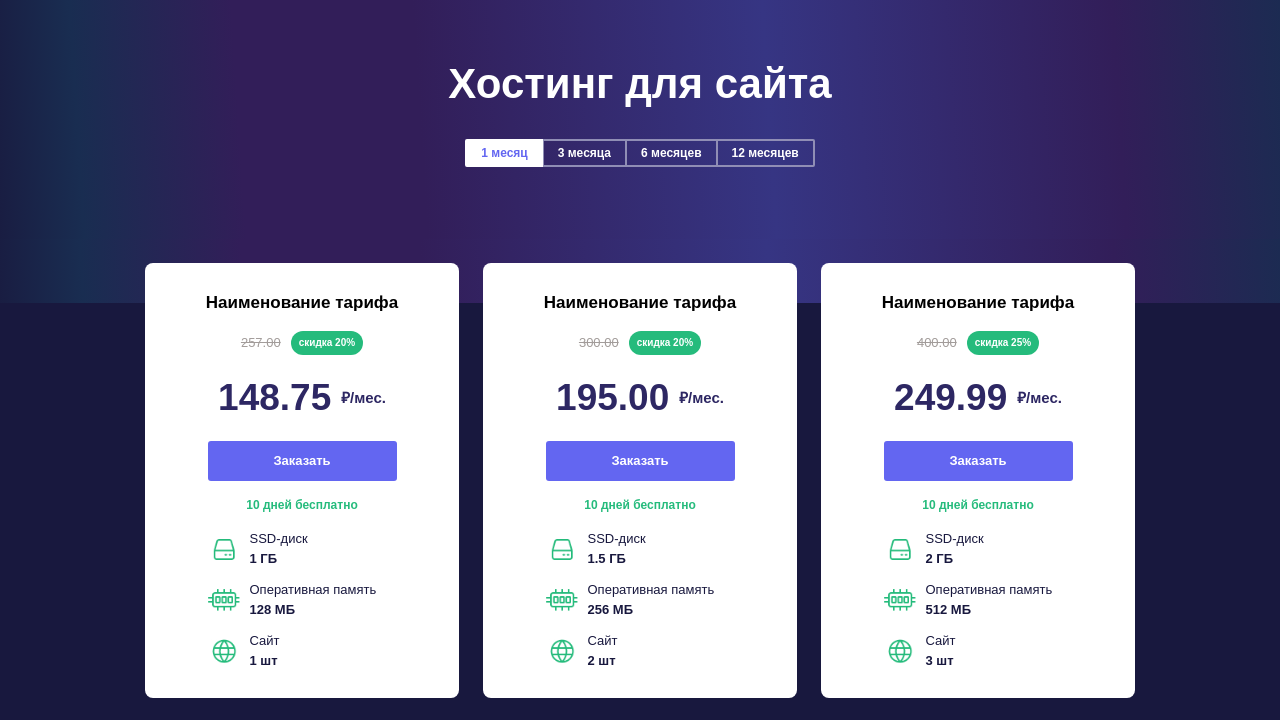
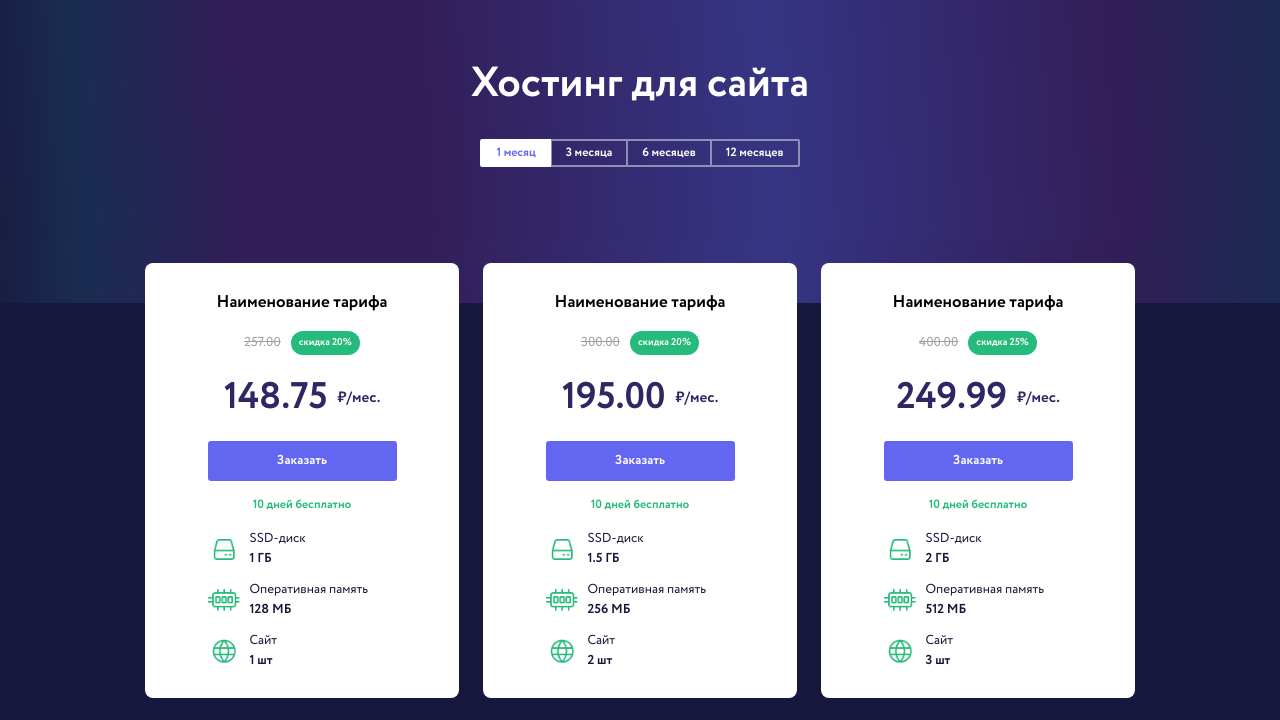
Before and after one commit to AzamjonKobulov/uzhosts, a website: page public/index.html in a window 1280 px wide. Shown: the part 80-800 px from the top of the page. Drawn offline with nearby package versions, Linux system fonts and the light colour scheme; the site is published under a folder, as on GitHub Pages, so addresses that start at the root find nothing.

Commit message:
fix/path

```diff
--- a/src/styles.css
+++ b/src/styles.css
@@ -1,64 +1,64 @@
 @font-face {
   font-family: "Circe";
-  src: url("/public/assets/fonts/circe/Circe-Light.eot");
+  src: url("../assets/fonts/circe/Circe-Light.eot");
   src: local("Circe Light"), local("Circe-Light"),
-    url("/public/assets/fonts/circe/Circe-Light.eot?#iefix")
+    url("../assets/fonts/circe/Circe-Light.eot?#iefix")
       format("embedded-opentype"),
-    url("/public/assets/fonts/circe/Circe-Light.woff2") format("woff2"),
-    url("/public/assets/fonts/circe/Circe-Light.woff") format("woff"),
-    url("/public/assets/fonts/circe/Circe-Light.ttf") format("truetype");
+    url("../assets/fonts/circe/Circe-Light.woff2") format("woff2"),
+    url("../assets/fonts/circe/Circe-Light.woff") format("woff"),
+    url("../assets/fonts/circe/Circe-Light.ttf") format("truetype");
   font-weight: 300;
   font-style: normal;
 }
 
 @font-face {
   font-family: "Circe Extra";
-  src: url("/public/assets/fonts/circe/Circe-ExtraBold.eot");
+  src: url("../assets/fonts/circe/Circe-ExtraBold.eot");
   src: local("Circe Extra Bold"), local("Circe-ExtraBold"),
-    url("/public/assets/fonts/circe/Circe-ExtraBold.eot?#iefix")
+    url("../assets/fonts/circe/Circe-ExtraBold.eot?#iefix")
       format("embedded-opentype"),
-    url("/public/assets/fonts/circe/Circe-ExtraBold.woff2") format("woff2"),
-    url("/public/assets/fonts/circe/Circe-ExtraBold.woff") format("woff"),
-    url("/public/assets/fonts/circe/Circe-ExtraBold.ttf") format("truetype");
+    url("../assets/fonts/circe/Circe-ExtraBold.woff2") format("woff2"),
+    url("../assets/fonts/circe/Circe-ExtraBold.woff") format("woff"),
+    url("../assets/fonts/circe/Circe-ExtraBold.ttf") format("truetype");
   font-weight: 800;
   font-style: normal;
 }
 
 @font-face {
   font-family: "Circe";
-  src: url("/public/assets/fonts/circe/Circe-Thin.eot");
+  src: url("../assets/fonts/circe/Circe-Thin.eot");
   src: local("Circe Thin"), local("Circe-Thin"),
-    url("/public/assets/fonts/circe/Circe-Thin.eot?#iefix")
+    url("../assets/fonts/circe/Circe-Thin.eot?#iefix")
       format("embedded-opentype"),
-    url("/public/assets/fonts/circe/Circe-Thin.woff2") format("woff2"),
-    url("/public/assets/fonts/circe/Circe-Thin.woff") format("woff"),
-    url("/public/assets/fonts/circe/Circe-Thin.ttf") format("truetype");
+    url("../assets/fonts/circe/Circe-Thin.woff2") format("woff2"),
+    url("../assets/fonts/circe/Circe-Thin.woff") format("woff"),
+    url("../assets/fonts/circe/Circe-Thin.ttf") format("truetype");
   font-weight: 100;
   font-style: normal;
 }
 
 @font-face {
   font-family: "Circe";
-  src: url("/public/assets/fonts/circe/Circe-Regular.eot");
+  src: url("../assets/fonts/circe/Circe-Regular.eot");
   src: local("Circe"), local("Circe-Regular"),
-    url("/public/assets/fonts/circe/Circe-Regular.eot?#iefix")
+    url("../assets/fonts/circe/Circe-Regular.eot?#iefix")
       format("embedded-opentype"),
-    url("/public/assets/fonts/circe/Circe-Regular.woff2") format("woff2"),
-    url("/public/assets/fonts/circe/Circe-Regular.woff") format("woff"),
-    url("/public/assets/fonts/circe/Circe-Regular.ttf") format("truetype");
+    url("../assets/fonts/circe/Circe-Regular.woff2") format("woff2"),
+    url("../assets/fonts/circe/Circe-Regular.woff") format("woff"),
+    url("../assets/fonts/circe/Circe-Regular.ttf") format("truetype");
   font-weight: normal;
   font-style: normal;
 }
 
 @font-face {
   font-family: "Circe";
-  src: url("/public/assets/fonts/circe/Circe-Bold.eot");
+  src: url("../assets/fonts/circe/Circe-Bold.eot");
   src: local("Circe Bold"), local("Circe-Bold"),
-    url("/public/assets/fonts/circe/Circe-Bold.eot?#iefix")
+    url("../assets/fonts/circe/Circe-Bold.eot?#iefix")
       format("embedded-opentype"),
-    url("/public/assets/fonts/circe/Circe-Bold.woff2") format("woff2"),
-    url("/public/assets/fonts/circe/Circe-Bold.woff") format("woff"),
-    url("/public/assets/fonts/circe/Circe-Bold.ttf") format("truetype");
+    url("../assets/fonts/circe/Circe-Bold.woff2") format("woff2"),
+    url("../assets/fonts/circe/Circe-Bold.woff") format("woff"),
+    url("../assets/fonts/circe/Circe-Bold.ttf") format("truetype");
   font-weight: bold;
   font-style: normal;
 }
```
Also changed, not shown: public/css/styles.css.
